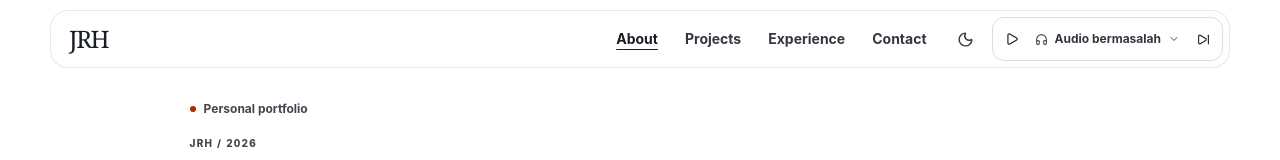
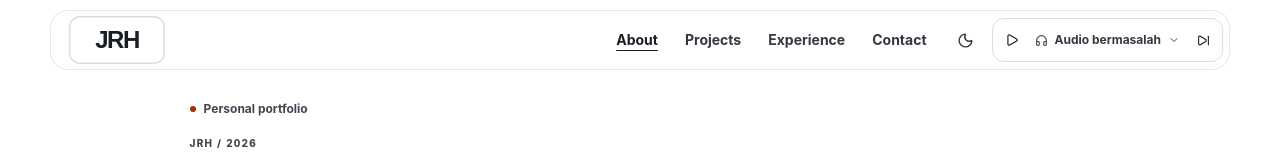
Before and after one commit to LionerHakim/JRHs, a React (Vite) app: page / in a window 1280 px wide. Shown: the top 160 px of the page. Built offline with nearby package versions, Linux system fonts and the light colour scheme.

Commit message:
Refine JRH navbar logo

```diff
--- a/src/components/Navbar.tsx
+++ b/src/components/Navbar.tsx
@@ -58,7 +58,9 @@ export default function Navbar() {
     <>
       <header className="jrh-nav-shell" aria-label="Navigasi situs">
         <nav className="jrh-nav-inner" aria-label="Navigasi utama">
-          <a href="#hero" className="jrh-wordmark" aria-label="JRH beranda">JRH</a>
+          <a href="#hero" className="jrh-wordmark" aria-label="JRH beranda">
+            <img src={`${import.meta.env.BASE_URL}jrh-logo.svg`} alt="JRH" className="jrh-logo" width="96" height="48" />
+          </a>
           <div className="jrh-nav-right">
             <div className="jrh-nav-links">
               {navLinks.map((link) => {
@@ -78,7 +80,7 @@ export default function Navbar() {
           <button type="button" className="absolute inset-0 h-full w-full" onClick={closeMenu} aria-label="Tutup menu" />
           <aside ref={menuRef} className="jrh-mobile-menu" role="dialog" aria-modal="true" aria-label="Navigasi seluler">
             <div className="jrh-mobile-menu-head">
-              <span className="jrh-wordmark">JRH</span>
+              <img src={`${import.meta.env.BASE_URL}jrh-logo.svg`} alt="JRH" className="jrh-logo jrh-logo-mobile" width="96" height="48" />
               <button ref={closeRef} type="button" onClick={closeMenu} className="jrh-menu-button" aria-label="Tutup menu"><X size={18} aria-hidden="true" /></button>
             </div>
             <nav className="jrh-mobile-links" aria-label="Navigasi utama seluler">
```
